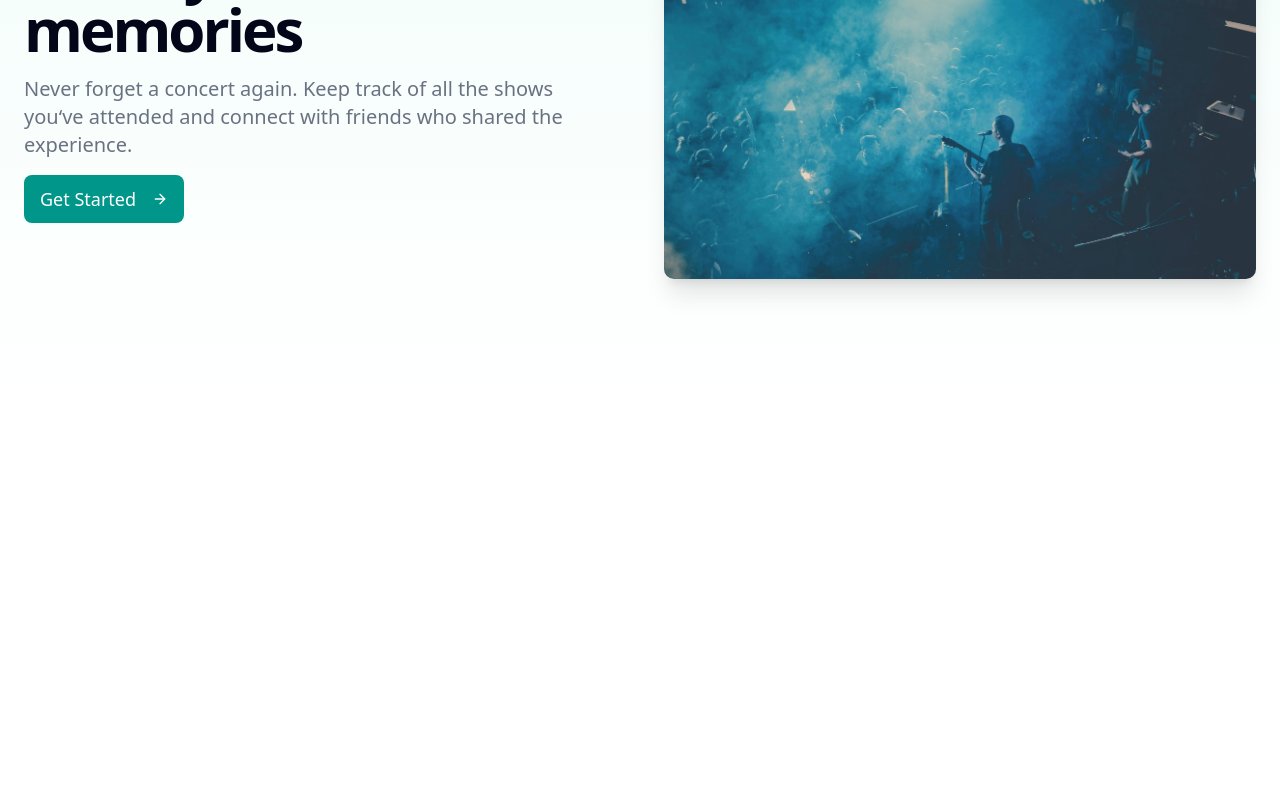
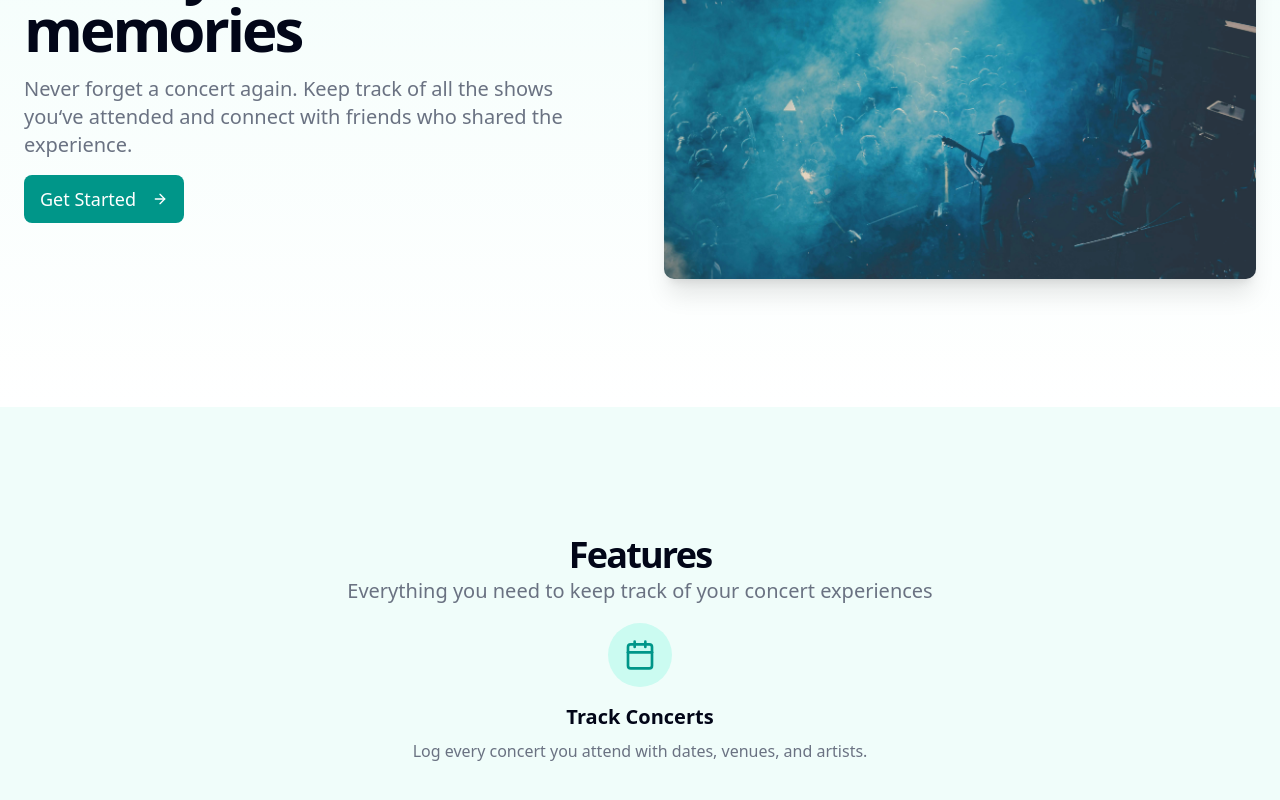
Before and after one commit to felipefss/concertraker, a Next.js app: page / in a window 1280 px wide. Shown: the part 308-1108 px from the top of the page. Before the commit the page ends 800 px from the top, so only its background shows below. Built offline with nearby package versions, Linux system fonts and the light colour scheme.

Commit message:
add features section

```diff
--- /dev/null
+++ b/src/app/(index)/_components/Feature.tsx
@@ -0,0 +1,17 @@
+import { ReactElement, ReactNode } from 'react';
+
+interface Props {
+  icon: ReactElement;
+  title: string;
+  children: ReactNode;
+}
+
+export const Feature = ({ children, icon, title }: Props) => (
+  <div className='flex flex-col items-center'>
+    <div className='bg-teal-100 dark:bg-teal-900/50 rounded-full h-16 w-16 text-teal-600 dark:text-teal-400 flex justify-center items-center mb-4'>
+      {icon}
+    </div>
+    <h3 className='text-xl font-bold dark:text-white mb-2'>{title}</h3>
+    <p className='text-gray-500 dark:text-gray-400'>{children}</p>
+  </div>
+);
--- /dev/null
+++ b/src/app/(index)/_components/Section.tsx
@@ -0,0 +1,15 @@
+import { ComponentProps, ReactNode } from 'react';
+import { clsx } from 'clsx/lite';
+
+interface Props extends ComponentProps<'section'> {
+  children: ReactNode;
+}
+
+export const Section = ({ children, className, ...props }: Props) => (
+  <section
+    className={clsx('w-full py-12 md:py-24 lg:py-32 px-4 md:px-6', className)}
+    {...props}
+  >
+    {children}
+  </section>
+);
--- a/src/app/page.tsx
+++ b/src/app/(index)/page.tsx
@@ -1,7 +1,9 @@
+import { Section } from '@/app/(index)/_components/Section';
 import { Button } from '@/components/ui/button';
-import { ArrowRight, Headphones } from 'lucide-react';
+import { ArrowRight, Calendar, Headphones } from 'lucide-react';
 import Image from 'next/image';
 import Link from 'next/link';
+import { Feature } from './_components/Feature';
 
 export default function Home() {
   return (
@@ -20,7 +22,7 @@ export default function Home() {
       </header>
 
       <main>
-        <section className='w-full grid py-12 lg:py-32 px-4 md:px-6 bg-gradient-to-b from-teal-50 to-white dark:from-teal-950/20 dark:to-gray-950 dark:bg-none gap-6 lg:grid-cols-2 lg:gap-12'>
+        <Section className='grid bg-gradient-to-b from-teal-50 to-white dark:from-teal-950/20 dark:to-gray-950 dark:bg-none gap-6 lg:grid-cols-2 lg:gap-12'>
           <div className='flex flex-col space-y-4 justify-center'>
             <h1 className='text-3xl font-bold tracking-tighter md:text-5xl lg:text-6xl/none dark:text-white'>
               Track your concert memories
@@ -48,7 +50,24 @@ export default function Home() {
               alt='Aerial view of a band playing in a stage for a live audience'
             />
           </div>
-        </section>
+        </Section>
+
+        <Section className='bg-teal-50 dark:border-gray-900'>
+          <div className='text-center mb-4'>
+            <h2 className='text-3xl font-bold tracking-tighter md:text-4xl dark:text-white'>
+              Features
+            </h2>
+            <p className='text-gray-500 dark:text-gray-400 md:text-xl/relaxed'>
+              Everything you need to keep track of your concert experiences
+            </p>
+          </div>
+
+          <div className=''>
+            <Feature icon={<Calendar size='2rem' />} title='Track Concerts'>
+              Log every concert you attend with dates, venues, and artists.
+            </Feature>
+          </div>
+        </Section>
       </main>
     </>
   );
```
